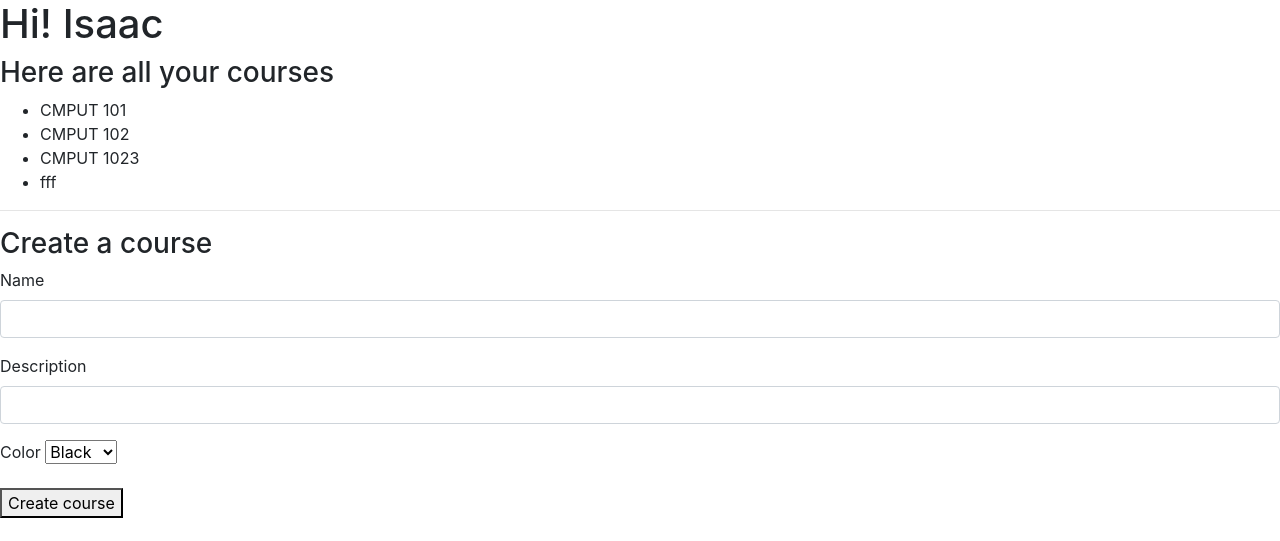
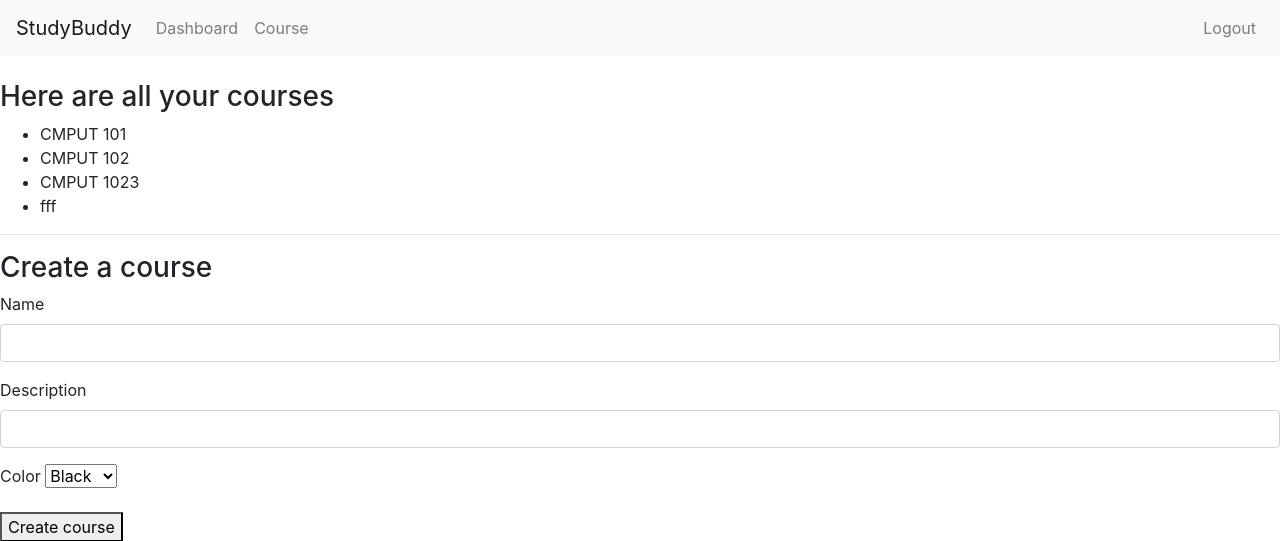
Before and after one commit to Isaac415/study_buddy_ai, a Django app: page /course in a window 1280 px wide. Shown: the top 541 px of the page. Run offline with Django 5.2, Linux system fonts and the light colour scheme; a user stored in the database is signed in; data comes from the database, SQL or seed files in the repository; both versions use the stored data as it was after the commit; some libraries are stand-ins or nearby versions.

Commit message:
Rename pages and create navbar

```diff
--- a/core/urls.py
+++ b/core/urls.py
@@ -3,8 +3,8 @@ from . import views
 
 urlpatterns = [
     # Basic
-    path('', views.landing, name='landing'),
-    path('home', views.home, name='home'),
+    path('', views.home, name='home'),
+    path('dashboard', views.dashboard, name='dashboard'),
 
     # Authentication
     path('register', views.register, name='register'),
--- a/core/views.py
+++ b/core/views.py
@@ -12,16 +12,16 @@ Basic
 '''
 
 # Landing page
-def landing(request):
-    return HttpResponse(f'<h1 style="text-align:center;">Welcome to Study Buddy AI!</h1>')
+def home(request):
+    return render(request, 'landing.html')
 
 # Homepage after logged in
 @login_required
-def home(request):
+def dashboard(request):
     context = {
         "user": request.user
     }
-    return render(request, 'home.html', context)
+    return render(request, 'dashboard.html', context)
 
 
 '''
@@ -35,7 +35,7 @@ def login(request):
         user = auth.authenticate(request, username=username, password=password)
         if user is not None:
             auth.login(request, user)
-            return redirect('/home')
+            return redirect('/dashboard')
         else:
             error_message = 'Invalid username or password'
             return render(request, 'login.html', {'error_message': error_message})
@@ -56,7 +56,7 @@ def register(request):
                 user = User.objects.create_user(username, email, password)
                 user.save()
                 auth.login(request, user)
-                return redirect('/home')
+                return redirect('/dashboard')
             except Exception as e:
                 error_message = f'Error creating account: {str(e)}'
                 return render(request, 'register.html', {'error_message': error_message})
@@ -98,3 +98,7 @@ def create_course(request):
         course.save()
 
         return redirect('/course')
+
+'''
+Document
+'''
--- a/templates/base.html
+++ b/templates/base.html
@@ -8,6 +8,25 @@
     {% block styles %}{% endblock %}
   </head>
   <body>
+    <nav class="navbar navbar-expand-lg navbar-light bg-light mb-4">
+      <a class="navbar-brand" href="/">StudyBuddy</a>
+      <div class="collapse navbar-collapse">
+        <ul class="navbar-nav mr-auto">
+          {% if user.is_authenticated %}
+            <li class="nav-item"><a class="nav-link" href="/dashboard">Dashboard</a></li>
+            <li class="nav-item"><a class="nav-link" href="/course">Course</a></li>
+          {% endif %}
+        </ul>
+        <ul class="navbar-nav ml-auto">
+          {% if user.is_authenticated %}
+            <li class="nav-item"><a class="nav-link" href="/logout">Logout</a></li>
+          {% else %}
+            <li class="nav-item"><a class="nav-link" href="/login">Login</a></li>
+            <li class="nav-item"><a class="nav-link" href="/register">Register</a></li>
+          {% endif %}
+        </ul>
+      </div>
+    </nav>
     {% block content %}{% endblock %}
     <script src="https://code.jquery.com/jquery-3.3.1.slim.min.js"></script>
     <script src="https://cdnjs.cloudflare.com/ajax/libs/popper.js/1.14.7/umd/popper.min.js"></script>
--- a/templates/course.html
+++ b/templates/course.html
@@ -3,7 +3,6 @@
 {% block title %}Home{% endblock %}
 
 {% block content %}
-<h1>Hi! {{ user }}</h1>
 <h3>Here are all your courses</h3>
 <ul>
     {% for course in courses %}
--- a/templates/home.html
+++ b/templates/dashboard.html
@@ -4,5 +4,5 @@
 
 {% block content %}
 <h1>Hi! {{ user }}</h1>
-<h2>This is the home page</h2>
+<h2>This is your dashboard</h2>
 {% endblock %}
```
Also changed, not shown: templates/landing.html (added, +7 -0 lines), db.sqlite3.
